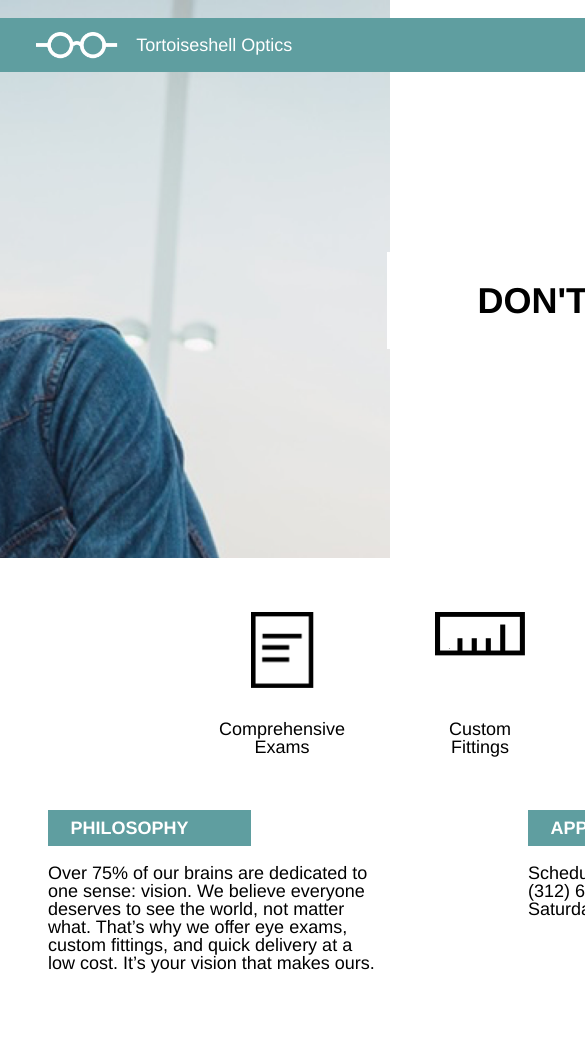
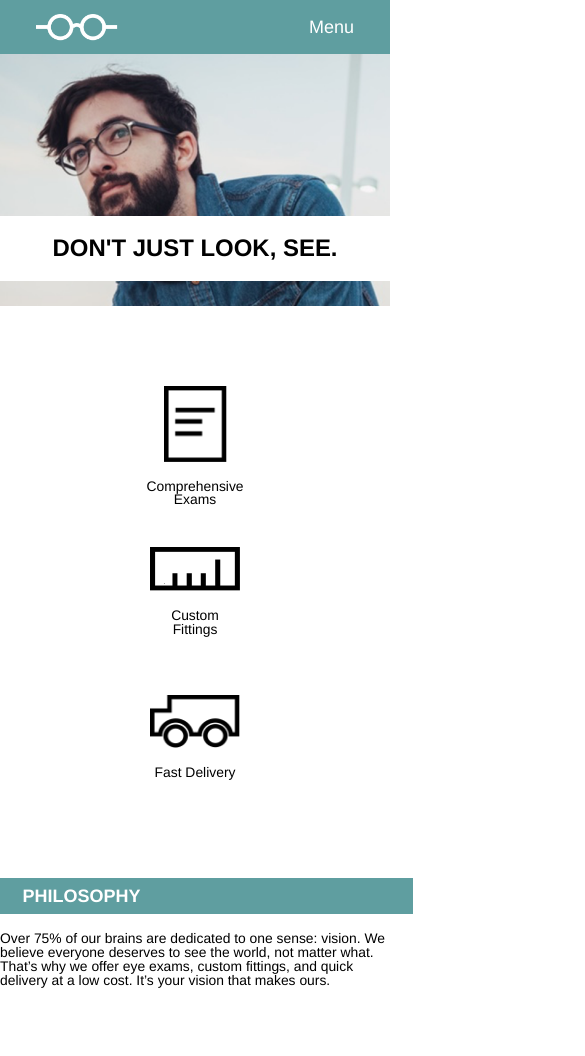
Before and after one commit to scobo1/Tortoiseshell_Optics, a plain HTML site: page index.html in a window 390 px wide. Shown: the top 1056 px of the page, 585 px wide, since content can reach past the window. Drawn offline with Linux system fonts and the light colour scheme.

Commit message:
Finished basic responsivedesign, now to fix resizing for tablet view.

```diff
--- a/index.html
+++ b/index.html
@@ -13,7 +13,7 @@
 
     <div class="logo">
       <img src="./resources/images/logo-white.png" alt="Tortoiseshell Optics logo">
-      <span class="name">Tortoiseshell Optics</span>
+      <span class="name" id="top">Tortoiseshell Optics</span>
     </div>
 
     <div class="navigation">
--- a/resources/css/style.css
+++ b/resources/css/style.css
@@ -6,6 +6,7 @@ html {
 
 .container {
   width: 960px;
+  margin: 0px auto;
   display: flex;
 }
 
@@ -25,7 +26,7 @@ header {
   color: white;
   font-size: 1rem;
   background-color: cadetblue;
-  margin: 1rem auto 10rem auto;
+  margin: 1rem auto 0rem auto;
   align-items: center;
 }
 
@@ -33,6 +34,7 @@ header {
   display: flex;
   flex-grow: 1;
   align-items: center;
+  flex-shrink: 1;
 }
 
 .logo img {
@@ -65,9 +67,8 @@ li {
   font-size: 2rem;
   line-height: 1.2;
   padding: 1.5rem 5rem;
-  display: inline-block;
   margin-right: -2rem;
-
+  margin-top: 10rem;
 }
 
 .all-caps {
@@ -115,7 +116,8 @@ li {
 .info_section {
   display: flex;
   flex-direction: row;
-  justify-content: space-around;
+  justify-content: center;
+  margin-bottom: 5rem;
 }
 
 .info {
@@ -138,9 +140,90 @@ li {
 
 footer {
   background-color: azure;
-  margin: 5rem auto 0rem auto;
 }
 
 footer .logo {
   padding: 4rem 4rem;
 }
+
+/* Responsive styling */
+/* Tablet */
+@media only screen and (max-width: 1040px) {
+  .top_bar {
+    margin: 0rem auto;
+  }
+  header {
+    height: 22rem;
+  }
+  .headline_box {
+    font-size: 1.33rem;
+    padding: 0.75rem 4rem;
+    margin-right: 2rem;
+    margin-top: 5rem;
+  }
+}
+
+/* Mobile */
+@media only screen and (max-width: 475px) {
+  .container {
+    width: 100%
+  }
+  .top_bar {
+    margin: 0rem auto;
+  }
+  #top {
+    display: none;
+  }
+  header {
+    height: 17rem;
+    background-position: 20%;
+  }
+  .headline_box {
+    font-size: 1.33rem;
+    width: 100%;
+    padding: 1rem 0rem;
+    margin-top: 9rem;
+    margin-right: 0rem;
+    text-align: center;
+  }
+  .mobile {
+    display: inline;
+  }
+  .non-mobile {
+      display: none;
+  }
+  .features_section {
+    display: flex;
+    flex-direction: column;
+    justify-content: center;
+    flex-shrink: 1;
+    margin: 3.77rem auto;
+  }
+
+  .feature {
+    margin: 1.54rem 3rem;
+    height: 5rem;
+    display: flex;
+    flex-direction: column;
+    justify-content: center;
+    font-size: 0.77rem;
+  }
+  .info_section {
+    display: flex;
+    flex-direction: column;
+    justify-content: center;
+    margin-bottom: 0rem;
+  }
+  .info {
+    display: flex;
+    flex-direction: column;
+    width: 100%;
+    margin-bottom: 4rem;
+  }
+  .title {
+    width: 100%;
+  }
+  .text {
+    font-size: 0.77rem;
+  }
+}
```
